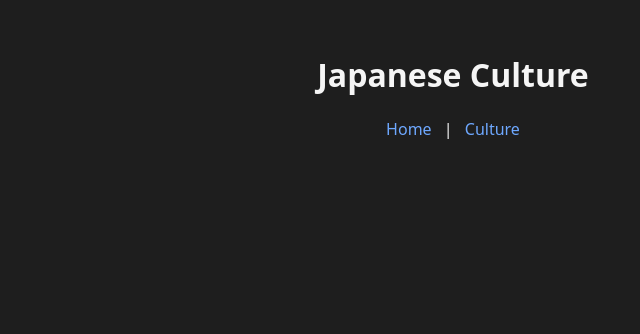
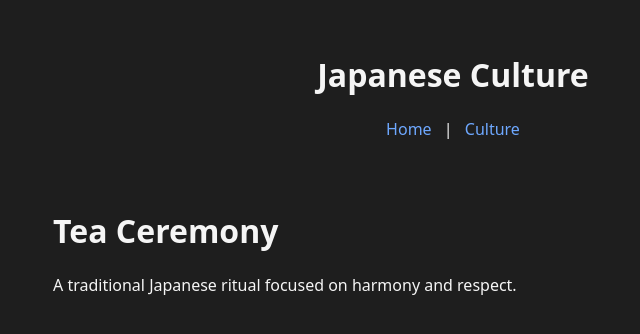
Before and after one commit to tatsuya2607/JSA-website, a React (Vite) app in the folder japanese-culuture-site/: page /culture/1 in a window 1280 px wide. Shown: the top 334 px of the page, without its empty margins (187-827 px from the left). Built offline with nearby package versions, Linux system fonts and the light colour scheme.

Commit message:
I leaned about how to change the path of each router.

```diff
--- a/japanese-culuture-site/index.html
+++ b/japanese-culuture-site/index.html
@@ -4,7 +4,7 @@
     <meta charset="UTF-8" />
     <link rel="icon" type="image/svg+xml" href="/vite.svg" />
     <meta name="viewport" content="width=device-width, initial-scale=1.0" />
-    <title>japanese-culuture-site</title>
+    <title>JSA</title>
   </head>
   <body>
     <div id="root"></div>
--- a/japanese-culuture-site/src/App.jsx
+++ b/japanese-culuture-site/src/App.jsx
@@ -2,6 +2,7 @@ import Home from './pages/Home'
 import Header from './components/Header'
 import Culture from './pages/Culture'
 import { Route, Routes } from 'react-router-dom'
+import CultureDetail from './pages/CultureDetail'
 
 function App() {
   return (
@@ -11,6 +12,7 @@ function App() {
       <Routes>
         <Route path="/" element={<Home />} />
         <Route path="/culture" element={<Culture />} />
+        <Route path="/culture/:id" element={<CultureDetail />} />
       </Routes>
     </>
 
--- a/japanese-culuture-site/src/components/CultureCard.jsx
+++ b/japanese-culuture-site/src/components/CultureCard.jsx
@@ -1,7 +1,11 @@
-function CultureCard({ title, description }) {
+import { Link } from 'react-router-dom';
+
+function CultureCard({ id, title, description }) {
     return (
         <div className="culture-card">
-            <h3>{title}</h3>
+            <h3>
+                <Link to={`/culture/${id}`}>{title}</Link>
+            </h3>
             <p>{description}</p>
         </div>
     );
--- a/japanese-culuture-site/src/pages/CultureDetail.jsx
+++ b/japanese-culuture-site/src/pages/CultureDetail.jsx
@@ -0,0 +1,24 @@
+import { useParams } from "react-router-dom";
+import { cultureData } from "../data/cultureData";
+
+function CultureDetail() {
+    // Get the ID from the URL parameters
+    const { id } = useParams();
+    // Find the culture item that matches the ID
+    const culture = cultureData.find((item) =>
+        item.id === parseInt(id)
+    );
+
+    if (!culture) {
+        return <p>Culture not found.</p>;
+    }
+
+    return (
+        <main>
+            <h1>{culture.title}</h1>
+            <p>{culture.description}</p>
+        </main>
+    );
+}
+
+export default CultureDetail;
--- a/japanese-culuture-site/src/pages/Home.jsx
+++ b/japanese-culuture-site/src/pages/Home.jsx
@@ -1,5 +1,5 @@
 import CultureCard from "../components/CultureCard";
-import { cultureData } from "../data/CultureData";
+import { cultureData } from "../data/cultureData";
 
 function Home() {
     return (
@@ -11,6 +11,7 @@ function Home() {
             {cultureData.map((culture) => (
                 <CultureCard
                     key={culture.id}
+                    id={culture.id}
                     title={culture.title}
                     description={culture.description}
                 />
```
